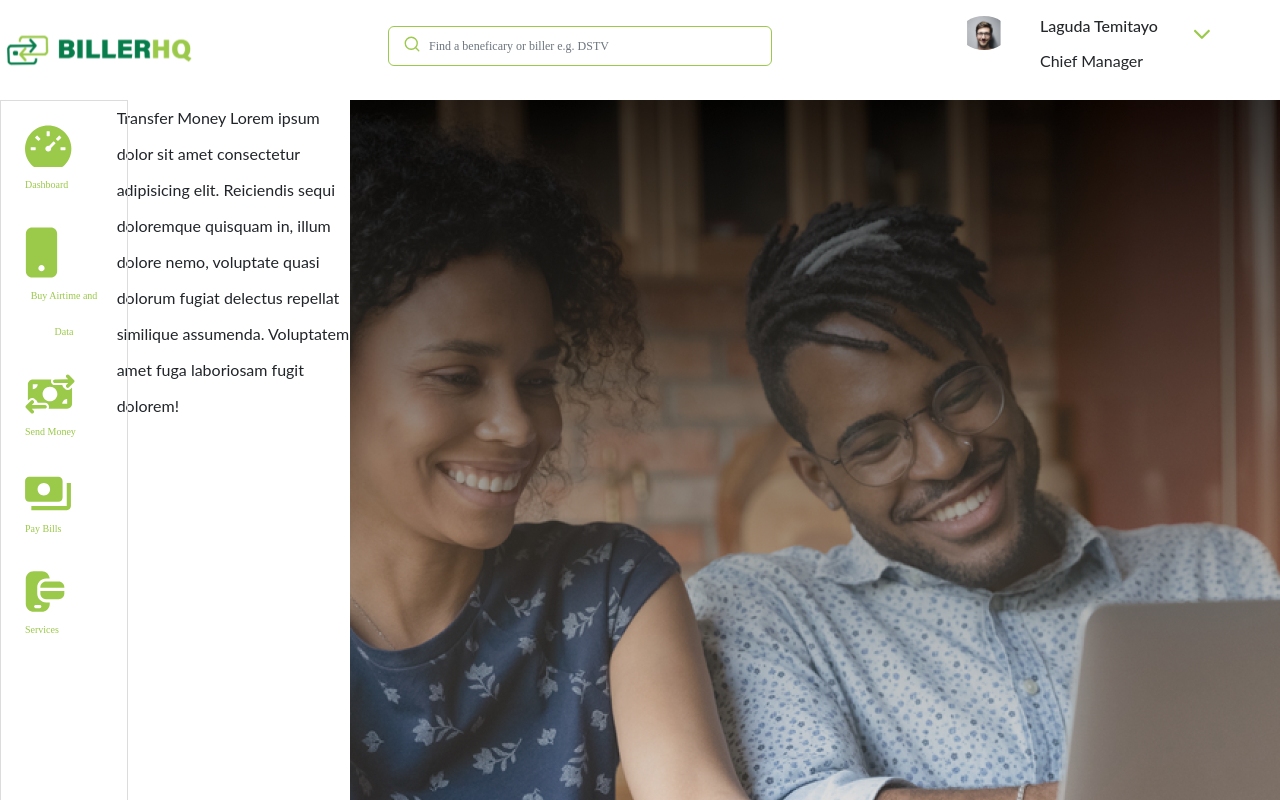
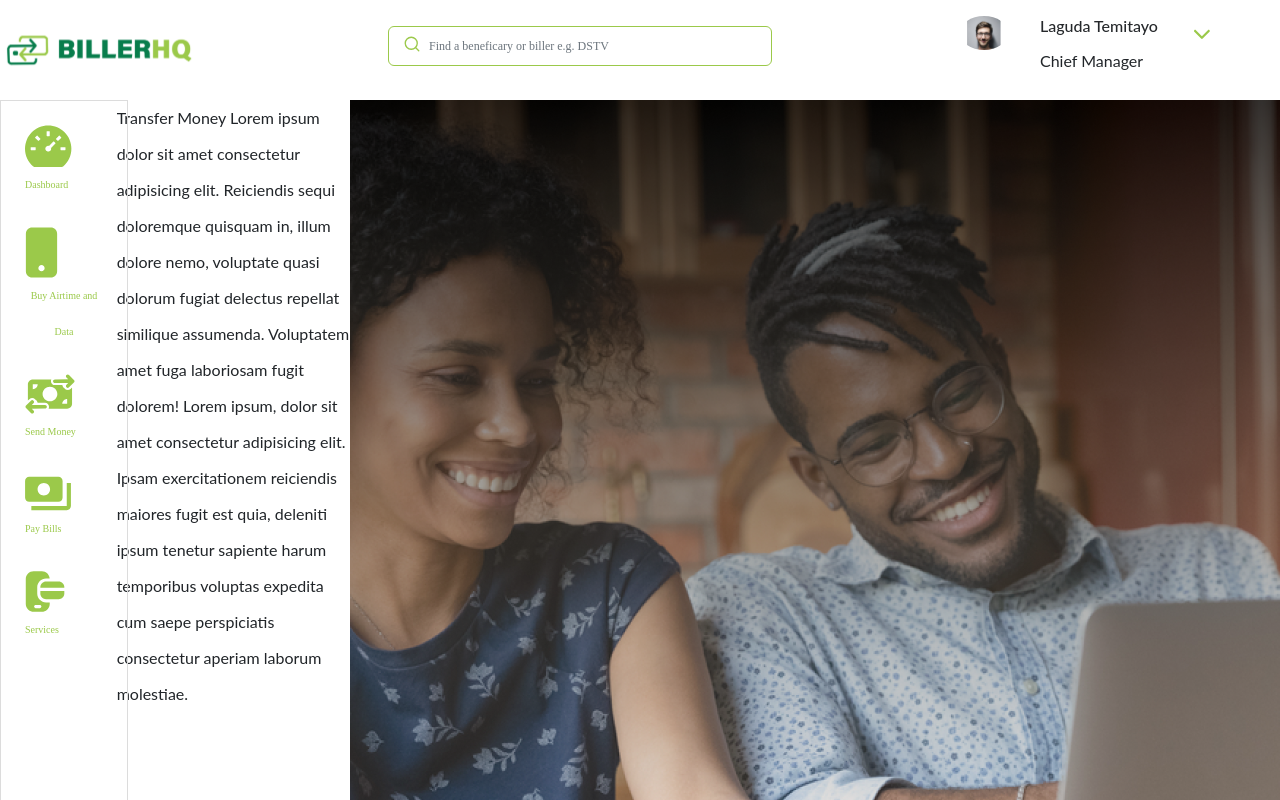
Before and after one commit to yewande-hassan/billerhq, a Next.js app: page /sendMoney in a window 1280 px wide. Shown: the top 800 px of the page. Built offline with nearby package versions, Linux system fonts and the light colour scheme.

Commit message:
services

```diff
--- a/pages/sendMoney.js
+++ b/pages/sendMoney.js
@@ -19,7 +19,11 @@ export default function sendMoney() {
               Transfer Money Lorem ipsum dolor sit amet consectetur adipisicing
               elit. Reiciendis sequi doloremque quisquam in, illum dolore nemo,
               voluptate quasi dolorum fugiat delectus repellat similique
-              assumenda. Voluptatem amet fuga laboriosam fugit dolorem!
+              assumenda. Voluptatem amet fuga laboriosam fugit dolorem! Lorem
+              ipsum, dolor sit amet consectetur adipisicing elit. Ipsam
+              exercitationem reiciendis maiores fugit est quia, deleniti ipsum
+              tenetur sapiente harum temporibus voluptas expedita cum saepe
+              perspiciatis consectetur aperiam laborum molestiae.
             </p>
           </div>
         </div>
```
